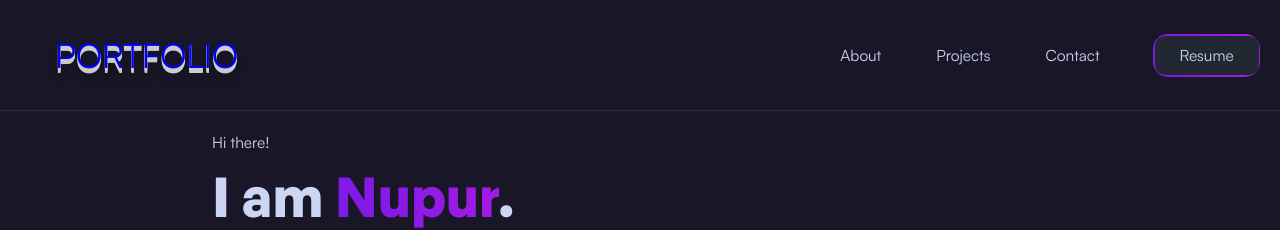
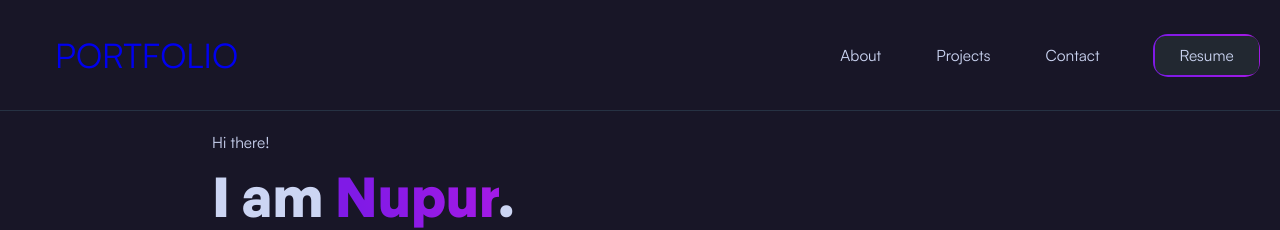
Before and after one commit to Nupur-me/Portfolio, a plain HTML site: page index.html in a window 1280 px wide. Shown: the top 230 px of the page. Drawn offline with Linux system fonts and the light colour scheme.

Commit message:
Update style.css

```diff
--- a/css/style.css
+++ b/css/style.css
@@ -154,9 +154,6 @@ nav img {
 .bouncing-n {
   display: inline-block;
   font-size: 3.4rem;
-  text-shadow: 0 1px 0 #ccc, 0 2px 0 #ccc, 0 3px 0 #ccc, 0 4px 0 #ccc,
-    0 5px 0 #ccc, 0 6px 0 transparent, 0 7px 0 transparent, 0 8px 0 transparent,
-    0 9px 0 transparent, 0 10px 10px rgba(0, 0, 0, 0.4);
   animation: bounce 0.5s ease-in-out infinite alternate;
 }
 
```
